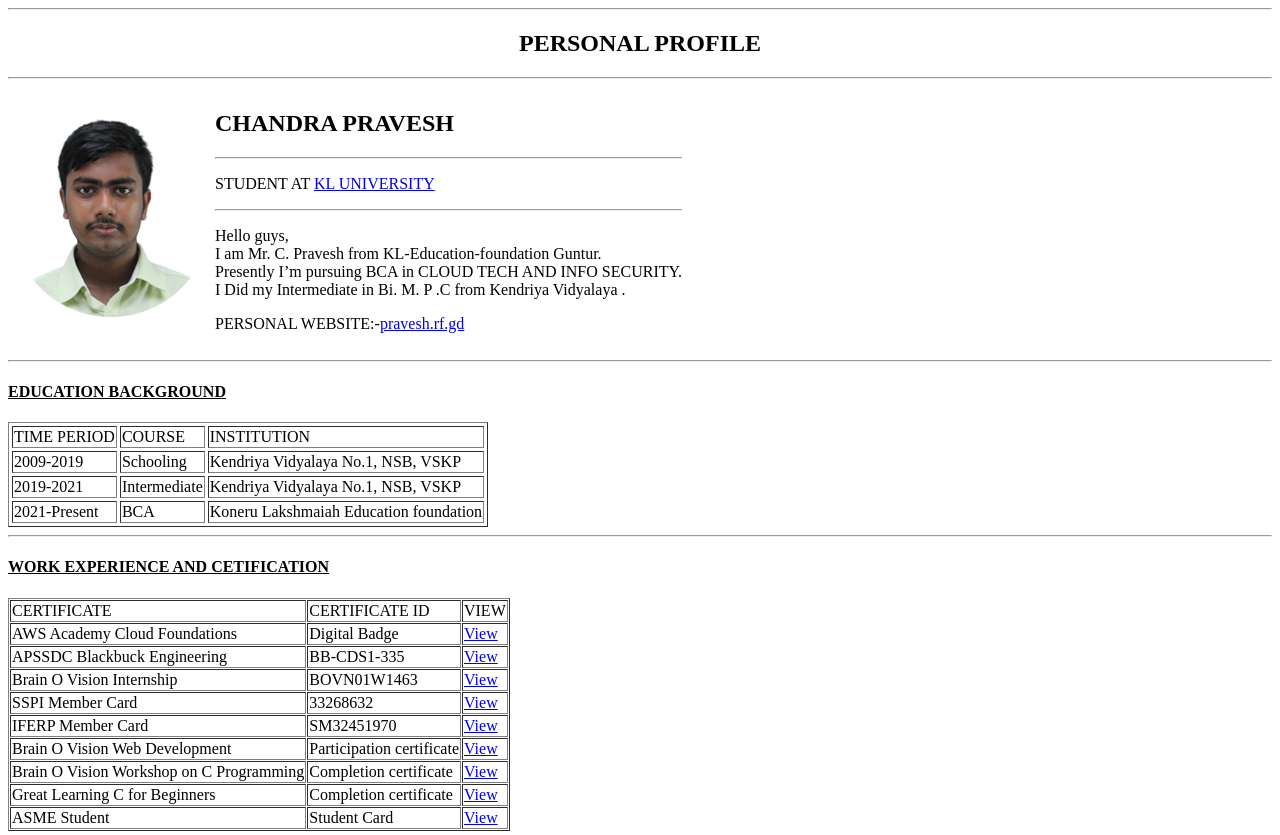
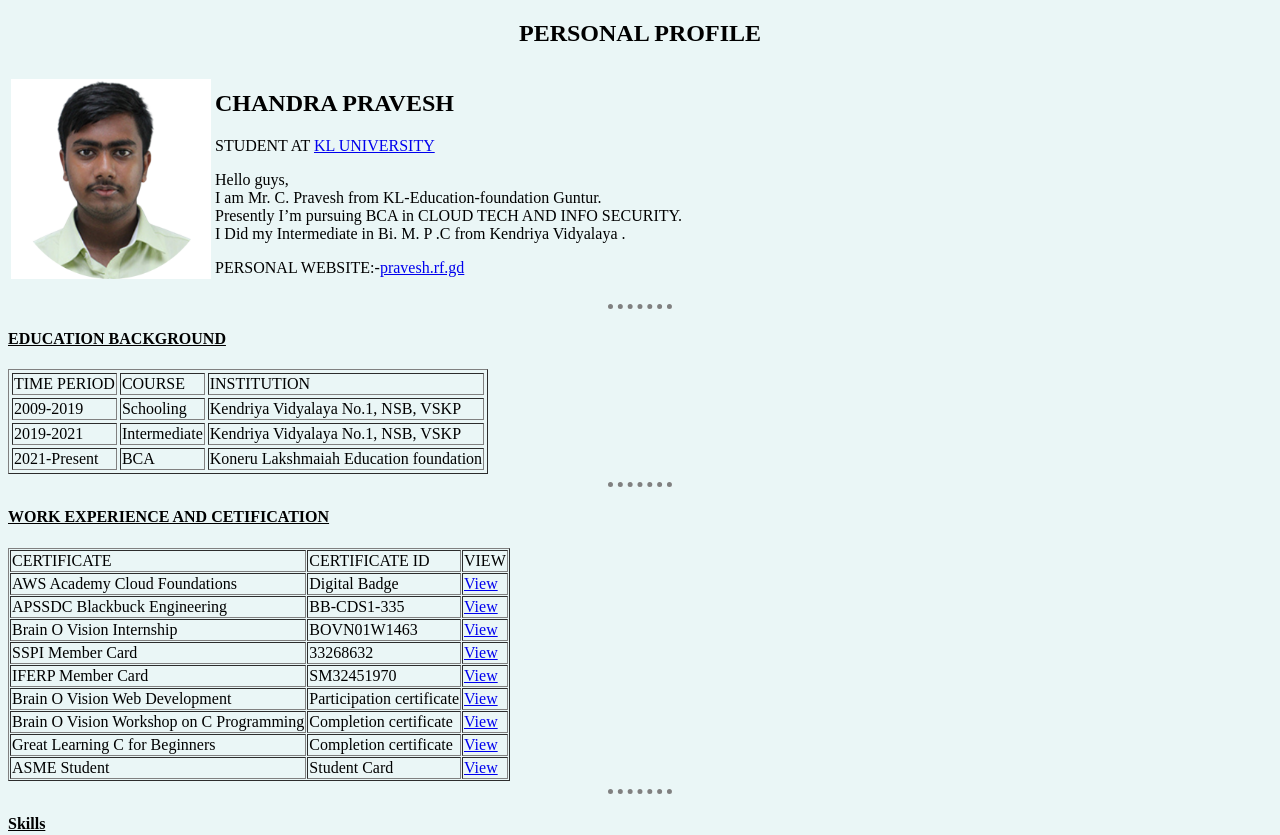
Before and after one commit to C-PRAVESH/PROFILE, a plain HTML site: page index.html in a window 1280 px wide. Shown: the top 835 px of the page. Drawn offline with Linux system fonts and the light colour scheme.

Commit message:
Update index.html

```diff
--- a/index.html
+++ b/index.html
@@ -4,14 +4,25 @@
 <head>
   <meta charset="utf-8">
   <title>Chandra Pravesh Profile</title>
+  <style>
+  body{
+    background-color: #EAF6F6;
+  }
+  hr{
+    border-style: none ;
+    border-top-style: dotted;
+    border-color: gray;
+    border-width: 5px;
+    width: 5%
+  }
+  </style>
 </head>
 
-<body>
-  <hr />
+<body >
+
   <center>
     <h2>PERSONAL PROFILE</h2>
   </center>
-  <hr />
   <table>
     <tr>
       <td>
@@ -19,9 +30,7 @@
       </td>
       <td>
         <h2>CHANDRA PRAVESH</h2>
-        <hr>
         <p>STUDENT AT <a href="https://www.kluniversity.in/">KL UNIVERSITY</a></p>
-        <hr>
         <p>Hello guys,<br>
           I am Mr. C. Pravesh from KL-Education-foundation Guntur.<br> Presently I’m pursuing BCA in CLOUD TECH AND INFO SECURITY.<br>I Did my Intermediate in Bi. M. P .C from Kendriya Vidyalaya .</p>
         <p>
```
